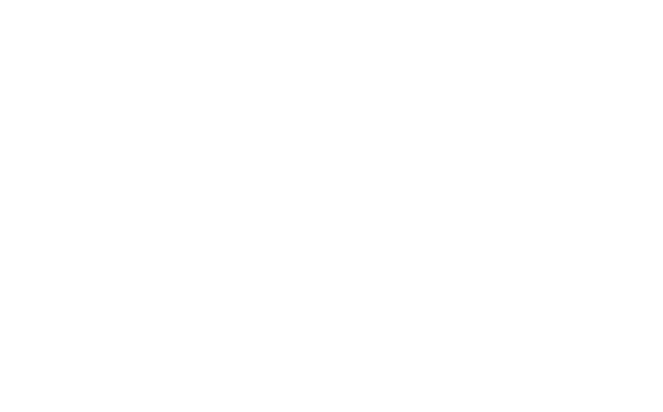
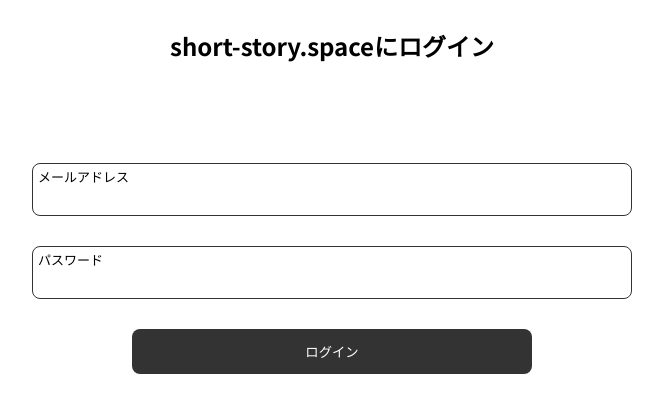
Before and after one commit to tera-ny/short-story-web, a Next.js app: page /login in a window 1280 px wide. Shown: the top 412 px of the page, without its empty margins (308-971 px from the left). Built offline with nearby package versions, Linux system fonts and the light colour scheme.

Commit message:
add login page

```diff
--- /dev/null
+++ b/src/components/indicator.tsx
@@ -0,0 +1,38 @@
+import { FC } from "react";
+
+interface Props {
+  height: number;
+  width: number;
+  className?: string;
+}
+
+const Indicator: FC<Props> = (props) => (
+  <svg
+    className={props.className}
+    version="1.1"
+    id="loader-1"
+    xmlns="http://www.w3.org/2000/svg"
+    x="0px"
+    y="0px"
+    width={`${props.width}px`}
+    height={`${props.height}px`}
+    viewBox="0 0 50 50"
+  >
+    <path
+      fill="#000"
+      d="M43.935,25.145c0-10.318-8.364-18.683-18.683-18.683c-10.318,0-18.683,8.365-18.683,18.683h4.068c0-8.071,6.543-14.615,14.615-14.615c8.072,0,14.615,6.543,14.615,14.615H43.935z"
+    >
+      <animateTransform
+        attributeType="xml"
+        attributeName="transform"
+        type="rotate"
+        from="0 25 25"
+        to="360 25 25"
+        dur="0.6s"
+        repeatCount="indefinite"
+      />
+    </path>
+  </svg>
+);
+
+export default Indicator;
--- /dev/null
+++ b/src/components/inputform.tsx
@@ -0,0 +1,46 @@
+import { FC } from "react";
+import styled from "styled-components";
+
+const Container = styled.div`
+  border: 1px solid rgba(0, 0, 0, 0.8);
+  border-radius: 8px;
+  padding: 3px 5px 5px;
+`;
+
+const Input = styled.input`
+  border: none;
+  outline: none;
+  font-size: 16px;
+  padding: 0 5px;
+  width: 100%;
+  box-sizing: border-box;
+`;
+
+const Prefix = styled.p`
+  font-size: 13px;
+  margin: 0;
+`;
+
+type Props = {
+  title?: string;
+  value?: string | number | readonly string[];
+  placeholder?: string;
+  type?: string;
+  changeValue?: (value: string) => void;
+};
+
+const InputForm: FC<Props> = (props) => (
+  <Container>
+    {props.title && <Prefix>{props.title}</Prefix>}
+    <Input
+      {...props}
+      onChange={(e) => {
+        if (props.changeValue) {
+          props.changeValue(e.target.value);
+        }
+      }}
+    />
+  </Container>
+);
+
+export default InputForm;
--- a/src/modules/firebase.ts
+++ b/src/modules/firebase.ts
@@ -20,16 +20,23 @@
   measurementId: "G-306BSYP0CM"
 };
 
-export const initializeApp = () => {
+export const firebaseApp = () => {
   try {
     if (!firebase.apps.length) {
       switch (process.env.ENDPOINT_FOR_CLIENT) {
         case 'production':
-          firebase.initializeApp(prodConfig)
+          return firebase.initializeApp(prodConfig)
         default:
-          firebase.initializeApp(devConfig)
+          return firebase.initializeApp(devConfig)
       }
+    } else {
+      return firebase.app()
     }
-  } catch {
+  } catch (e) {
+    if (firebase.apps.length) {
+      return firebase.app()
+    } else {
+      throw e
+    }
   }
 }
--- a/src/pages/_app.tsx
+++ b/src/pages/_app.tsx
@@ -1,7 +1,5 @@
 import { createGlobalStyle } from "styled-components";
 import type { AppProps } from "next/app";
-import { useEffect } from "react";
-import { initializeApp } from "~/modules/firebase";
 import NextHead from "next/head";
 
 const GrobalStyles = createGlobalStyle`
@@ -14,9 +12,6 @@
 `;
 
 export default function App({ Component, pageProps }: AppProps) {
-  useEffect(() => {
-    initializeApp();
-  });
   return (
     <>
       <NextHead>
--- a/src/pages/index.tsx
+++ b/src/pages/index.tsx
@@ -5,15 +5,14 @@
 import firebase from "firebase";
 import "firebase/firestore";
 import { Story } from "~/modules/entity";
-import { initializeApp } from "~/modules/firebase";
+import { firebaseApp } from "~/modules/firebase";
 
 interface Props {
   stories: Story[];
 }
 
 export const getServerSideProps: GetServerSideProps<Props> = async () => {
-  initializeApp();
-  const query = firebase
+  const query = firebaseApp()
     .firestore()
     .collection("stories")
     .where("isPublished", "==", true)
--- a/src/pages/login.tsx
+++ b/src/pages/login.tsx
@@ -1,5 +1,6 @@
 import { NextPage, GetServerSideProps } from "next";
 import NextHead from "next/head";
+import LoginTemplate from "~/template/login";
 
 export const getServerSideProps: GetServerSideProps = async () => {
   return { props: {} };
@@ -16,6 +17,7 @@
         content="short-story.spaceにログインして作品の投稿をしてみましょう。"
       />
     </NextHead>
+    <LoginTemplate />
   </>
 );
 
--- /dev/null
+++ b/src/template/login.tsx
@@ -0,0 +1,96 @@
+import { FC, useState, useCallback, useEffect } from "react";
+import styled, { css } from "styled-components";
+import InputForm from "~/components/inputform";
+import { useRouter } from "next/router";
+import { firebaseApp } from "~/modules/firebase";
+import Indicator from "~/components/indicator";
+
+const Container = styled.div`
+  display: flex;
+  flex-direction: column;
+  align-items: center;
+  padding: 0 20px;
+`;
+
+const Title = styled.h2`
+  font-size: 24px;
+  font-weight: 700;
+  padding-bottom: 20px;
+  display: flex;
+`;
+
+const Form = styled.div`
+  display: grid;
+  gap: 30px;
+  width: 100%;
+  max-width: 600px;
+  > * {
+    grid-column: 1;
+  }
+  > button {
+    justify-self: center;
+  }
+`;
+
+interface FormIndicatorProps {
+  hidden: boolean;
+}
+
+const FormIndicator = styled(Indicator)<FormIndicatorProps>`
+  justify-self: center;
+  visibility: ${(p) => (p.hidden ? "hidden" : "visible")};
+`;
+
+const Button = styled.button`
+  outline: none;
+  border: none;
+  background-color: rgba(0, 0, 0, 0.8);
+  color: white;
+  border-radius: 8px;
+  width: 400px;
+  height: 45px;
+`;
+
+const Login: FC = () => {
+  const [email, setEmail] = useState<string>();
+  const [password, setPassword] = useState<string>();
+  const [isSigningIn, setIsSigninIn] = useState(false);
+  const router = useRouter();
+  useEffect(() => {
+    if (firebaseApp().auth().currentUser) {
+      router.push("/");
+    }
+  }, [isSigningIn]);
+  const signIn = useCallback(async () => {
+    if (!isSigningIn) {
+      setIsSigninIn(true);
+      await firebaseApp().auth().signInWithEmailAndPassword(email, password);
+      setIsSigninIn(false);
+    }
+  }, [email, password, isSigningIn]);
+  return (
+    <Container>
+      <Title>short-story.spaceにログイン</Title>
+      <Form>
+        <FormIndicator hidden={!isSigningIn} width={30} height={30} />
+        <InputForm
+          title={"メールアドレス"}
+          type="email"
+          value={email}
+          changeValue={setEmail}
+        />
+        <InputForm
+          title={"パスワード"}
+          type="password"
+          value={password}
+          changeValue={setPassword}
+        />
+        <Button disabled={isSigningIn} onClick={signIn}>
+          ログイン
+        </Button>
+      </Form>
+    </Container>
+  );
+};
+
+export default Login;
```
